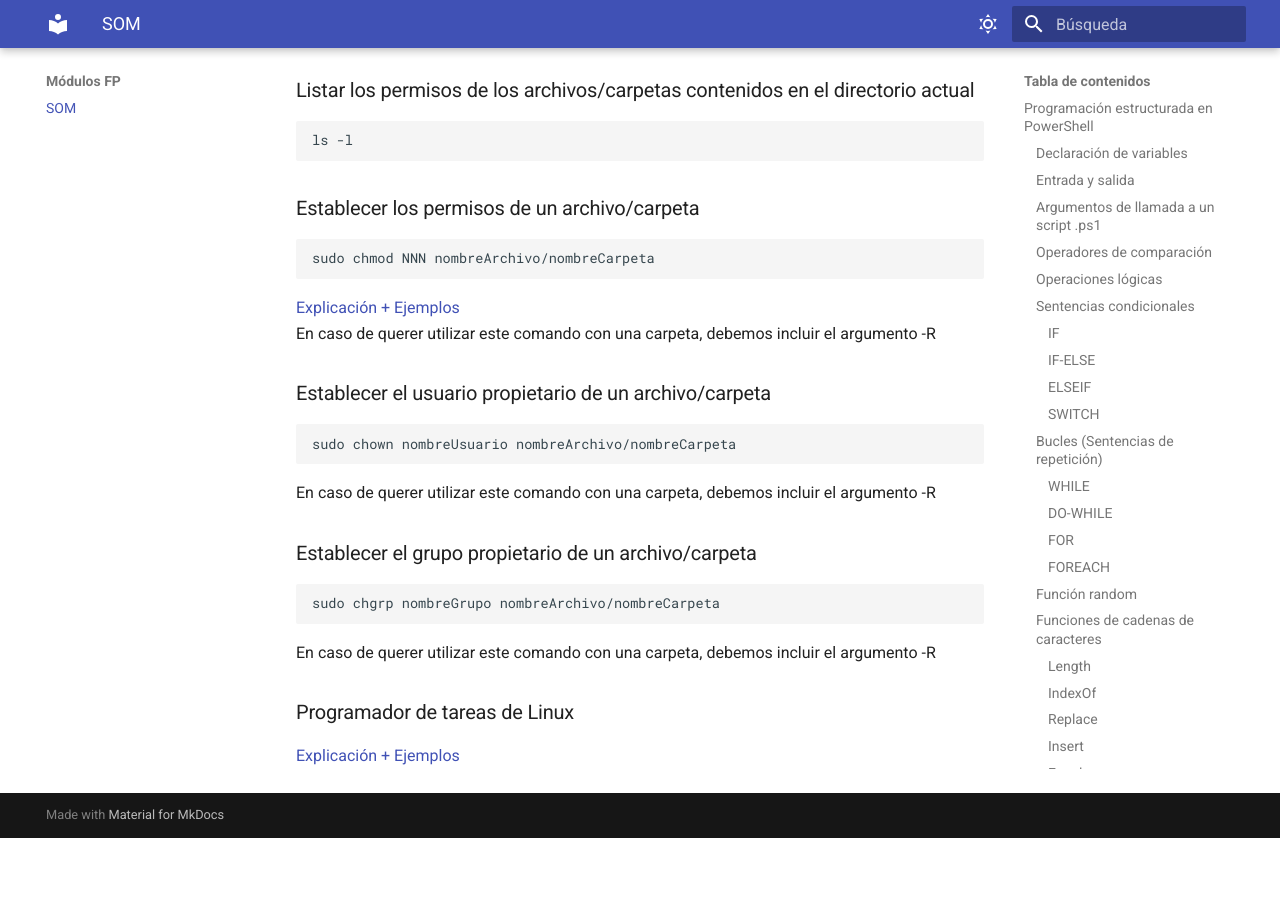
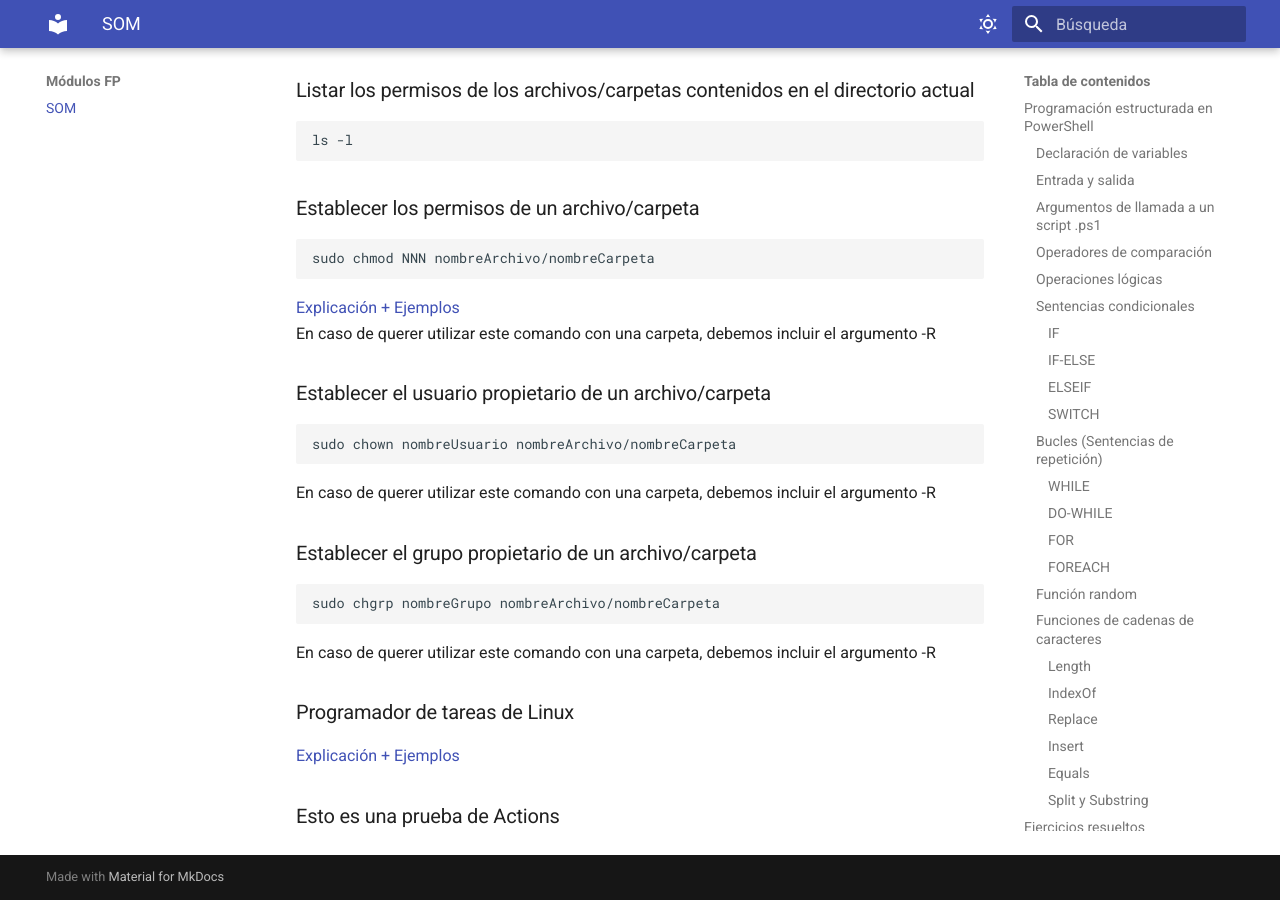
Before and after one commit to fernandoalvarezfp/fernandoalvarezfp.github.io, an MkDocs documentation site: the page built from docs/SOM.md, in a window 1280 px wide and 900 px high, scrolled down 19039 px. Built offline with MkDocs 1.6.1 and Material for MkDocs 9.7.7, drawn with Linux system fonts in a browser that asks for light colours; before the commit the page ends 19877 px from its top, so only the background shows below that.

Commit message:
Update SOM.md

```diff
--- a/docs/SOM.md
+++ b/docs/SOM.md
@@ -723,3 +723,5 @@ En caso de querer utilizar este comando con una carpeta, debemos incluir el argu
 
 ### Programador de tareas de Linux
 [Explicación + Ejemplos](https://linuxize.com/post/scheduling-cron-jobs-with-crontab/)
+
+### Esto es una prueba de Actions
```
